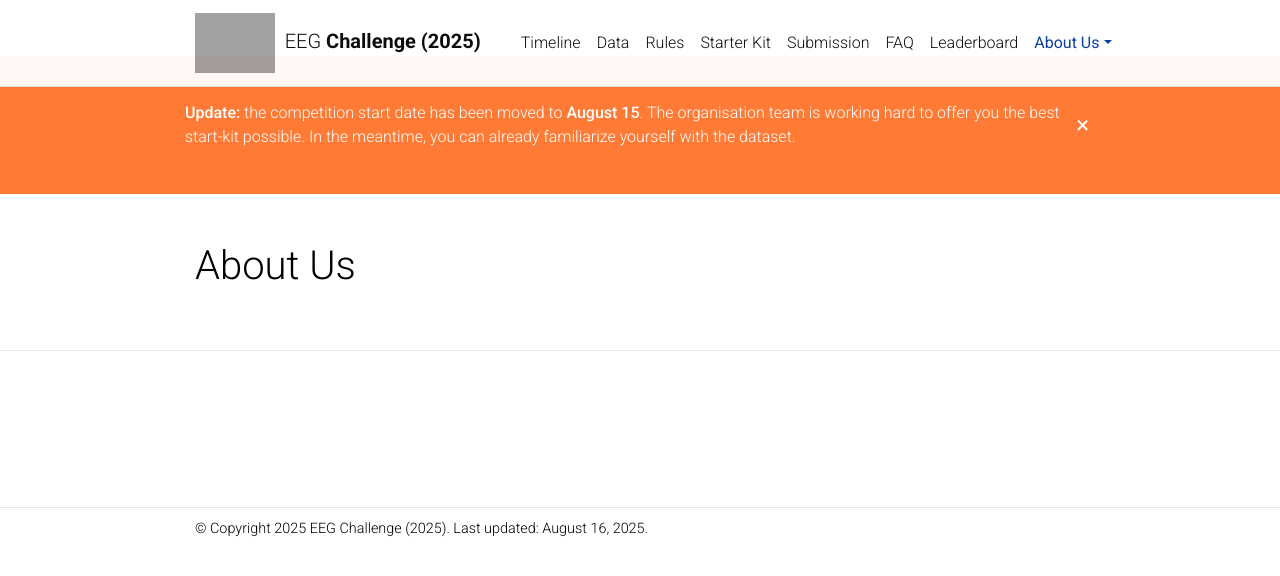
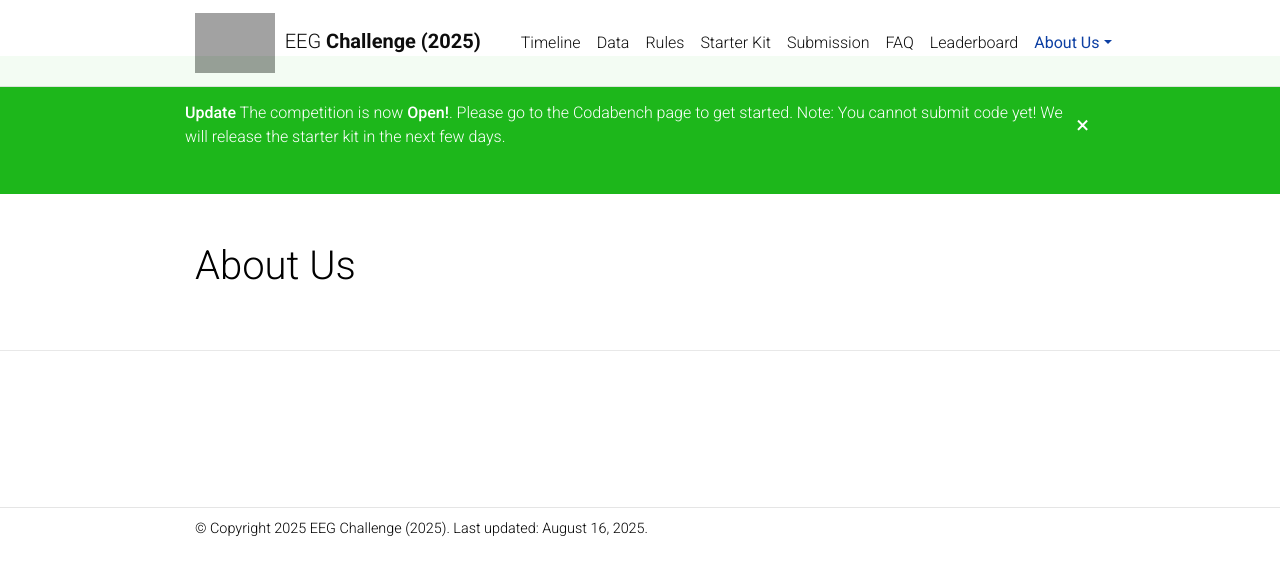
Before and after one commit to urgent-challenge/urgent2024, a Jekyll site: the page built from _pages/dropdown.md, in a window 1280 px wide. Shown: the top 576 px of the page. Built offline with Jekyll 4.4.1, drawn with Linux system fonts in a browser that asks for light colours; comment, search, counter and statistics services are not loaded; a style sheet for code colours, icons or effects is not loaded; grey boxes are pictures that could not be loaded.

Commit message:
update banner competition open

```diff
--- a/_layouts/default.html
+++ b/_layouts/default.html
@@ -11,7 +11,7 @@
   {% include head.html %}
   <style>
     .banner {
-      background: #ff7a34;
+      background: #1db71b;
     }
 
     .banner__content {
@@ -45,7 +45,7 @@
     <div class="banner">
     <div class="banner__content">
       <div class="banner__text">
-        <strong>Update:</strong> the competition start date has been moved to <strong>August 15</strong>. The organisation team is working hard to offer you the best start-kit possible. In the meantime, you can already familiarize yourself with <a href="https://eeg2025.github.io/data/">the dataset</a>.
+        <strong>Update</strong> The competition is now <strong>Open!</strong>. Please go to <a href="https://www.codabench.org/competitions/9975/">the Codabench page</a> to get started. Note: You cannot submit code yet! We will release the starter kit in the next few days.
       </div>
       <button class="banner__close" type="button" data-dismiss="banner" aria-label="Close">
         <span aria-hidden="true">&times;</span>
```
